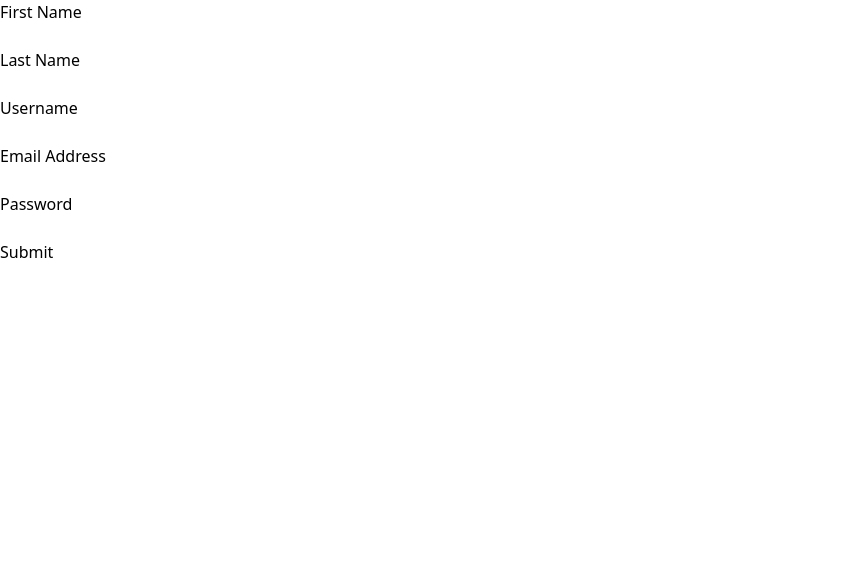
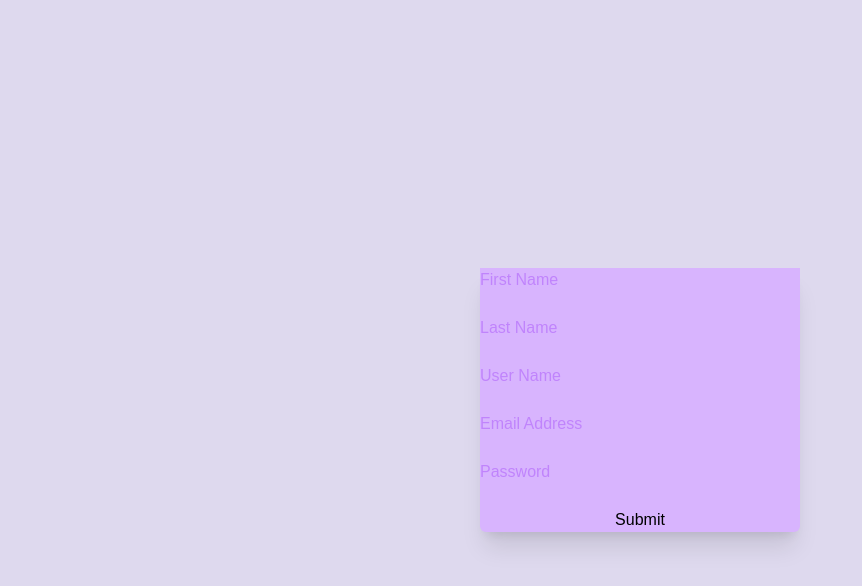
Before and after one commit to TaherJalal/Twitter-Clone, a Next.js app: page /auth/signup in a window 1280 px wide. Shown: the top 586 px of the page, without its empty margins (0-862 px from the left). Built offline with nearby package versions, Linux system fonts and the light colour scheme.

Commit message:
added some styling for signup but no finish

```diff
--- a/pages/auth/signup.tsx
+++ b/pages/auth/signup.tsx
@@ -21,37 +21,27 @@ function signup() {
 
 
   return (
-    <div className='w-60 capitalize'>
-        <form onSubmit={post}>
+    <>
+<div className='capitalize h-screen w-screen flex justify-center items-center font-montserrat'>
+    <form onSubmit={post} className='flex flex-col gap-6 w-80 bg-purple-300 rounded-md shadow-xl '>
 
-            <div className='flex flex-col'>
-                <label>first name</label>
-                <input type="text" onChange={(e) => setFirstName(e.target.value)}/>
+        <input type="text" className='bg-purple-300 text-white placeholder-purple-400 focus:border-blue-400' required={true} placeholder='First Name' onChange={(e) => setFirstName(e.target.value)}/>
 
-                <div className='flex flex-col'>
-                <label>last name</label>
-                <input type="text" onChange={(e) => setLastName(e.target.value)}/>
-            </div>
+        <input type="text" className='bg-purple-300 text-white placeholder-purple-400' required={true} placeholder='Last Name' onChange={(e) => setLastName(e.target.value)}/>
 
-            <div className='flex flex-col'>
-                <label>username</label>
-                <input type="text" onChange={(e) => setUserName(e.target.value)}/>
-            </div>
 
-            <div className='flex flex-col'>
-                <label>email address</label>
-                <input type="text" onChange={(e) => setEmail(e.target.value)}/>
-            </div>
+        <input type="text" className='bg-purple-300 text-white placeholder-purple-400' required={true} placeholder='User Name' onChange={(e) => setUserName(e.target.value)}/>
 
-            <div className='flex flex-col'>
-                <label>password</label>
-                <input type="text" onChange={(e) => setPassword(e.target.value)}/>
-            </div>
+        <input type="email" className='bg-purple-300 text-white placeholder-purple-400' required={true} placeholder='Email Address' onChange={(e) => setEmail(e.target.value)}/>
 
-            </div>
-            <button type="submit">Submit</button>
-        </form>
-    </div>
+        <input type="password" className='bg-purple-300 text-white placeholder-purple-400' required={true} placeholder='Password' onChange={(e) => setPassword(e.target.value)}/>
+
+      <div className='flex justify-center'>
+    <button type="submit" className='hover:bg-purple-400 w-20 rounded-md'>Submit</button>
+      </div>
+    </form>
+</div>
+    </>
   )
 }
 
--- a/styles/globals.css
+++ b/styles/globals.css
@@ -1,6 +1,7 @@
 @tailwind base;
 @tailwind components;
 @tailwind utilities;
+@import url('https://fonts.googleapis.com/css2?family=Montserrat:ital,wght@0,100;0,200;0,300;0,400;0,500;0,600;0,700;0,800;0,900;1,100;1,200;1,300;1,400;1,500;1,600;1,700;1,800;1,900&display=swap');
 
 :root {
   --max-width: 1100px;
@@ -8,5 +9,6 @@
   --font-mono: ui-monospace, Menlo, Monaco, 'Cascadia Mono', 'Segoe UI Mono',
     'Roboto Mono', 'Oxygen Mono', 'Ubuntu Monospace', 'Source Code Pro',
     'Fira Mono', 'Droid Sans Mono', 'Courier New', monospace;
-
+background-color: rgb(222, 217, 238);
+font-family: 'Montserrat', sans-serif;
 }
--- a/tailwind.config.js
+++ b/tailwind.config.js
@@ -9,7 +9,11 @@ module.exports = {
     "./src/**/*.{js,ts,jsx,tsx}",
   ],
   theme: {
-    extend: {},
+    extend: {
+      fontFamily: {
+        'montserrat': ['Montserrat' , 'sans-serif']
+    }
+    },
   },
   plugins: [],
 }
```
